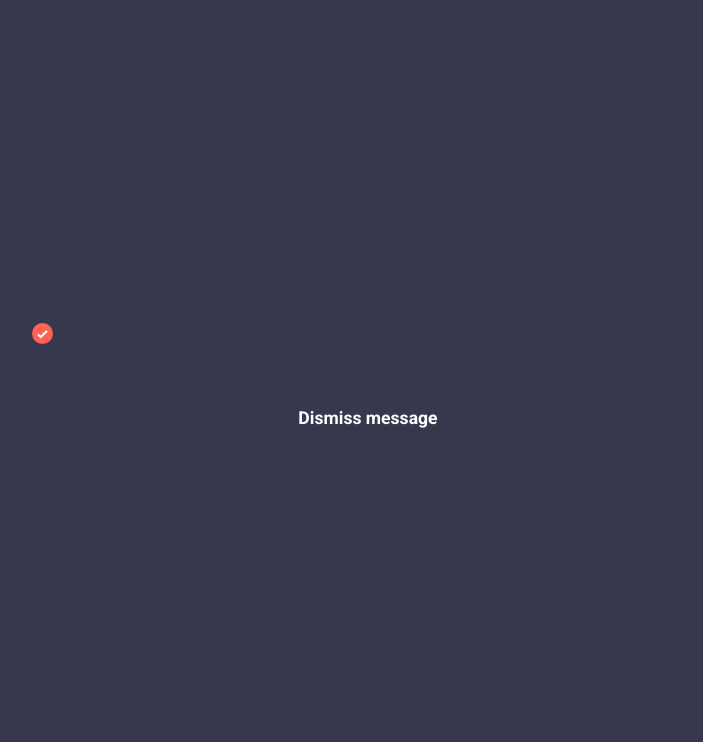
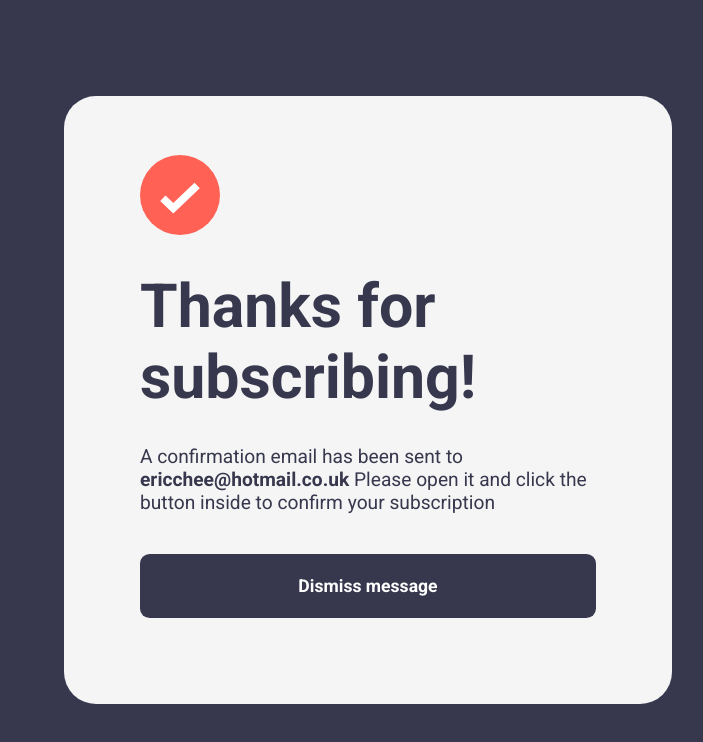
Before and after one commit to ericchee08/newsletter-sign-up, a React (Create React App) app: page /success in a window 1280 px wide. Shown: the top 742 px of the page, without its empty margins (272-975 px from the left). Built offline with nearby package versions, Linux system fonts and the light colour scheme.

Commit message:
update styling for SuccessPage

```diff
--- a/src/index.css
+++ b/src/index.css
@@ -9,8 +9,6 @@ body {
   font-family: "Roboto", sans-serif;
   color: #37384e;
 }
-
-/* LAYOUT STYLING*/
 
 .container {
   border-radius: 2rem;
@@ -44,8 +42,6 @@ body {
   width: 79%;
 }
 
-/* FONT SIZE STYLING */
-
 h1 {
   font-size: 4rem;
 }
@@ -54,6 +50,18 @@ p {
   font-size: 1.15em;
   display: flex;
   align-items: center;
+}
+
+.success-info-text {
+  font-size: 1.2em;
+  align-items: center;
+}
+
+.success-header-text {
+  font-weight: bold;
+  font-size: 3.8rem;
+  align-items: center;
+  margin-bottom: 2rem;
 }
 
 span.error {
@@ -114,8 +122,6 @@ select.input-error {
   opacity: 0.35;
 }
 
-/* IMAGES */
-
 .image {
   display: flex;
   justify-content: center;
@@ -127,6 +133,13 @@ select.input-error {
 .illustration-signup-desktop {
   width: 33.5rem;
   height: 51rem;
+}
+
+.icon-list {
+  width: 5rem;
+  height: 5rem;
+  display: flex;
+  margin-bottom: 2.3rem;
 }
 
 .icon-success {
@@ -141,8 +154,31 @@ select.input-error {
   }
 }
 
+/* SUCCESS CONTAINER */
+.success-container {
+  border-radius: 2rem;
+  width: 38rem;
+  height: 38rem;
+  background-color: #f5f5f5;
+  display: flex;
+  flex-direction: column;
+  align-items: flex-start; /* Align children elements to the start (left) */
+  justify-content: center; /* Center children elements vertically */
+}
+
+.success-header,
+.success-info,
+.dismiss-button {
+  width: 75%;
+  margin: 0px auto;
+  padding-bottom: 0rem;
+}
+
+.dismiss-button {
+  margin-top: 2.5rem;
+}
+
 /* MEDIA QUERIES */
-
 @media (max-width: 930px) {
   body {
     align-items: flex-start;
```
